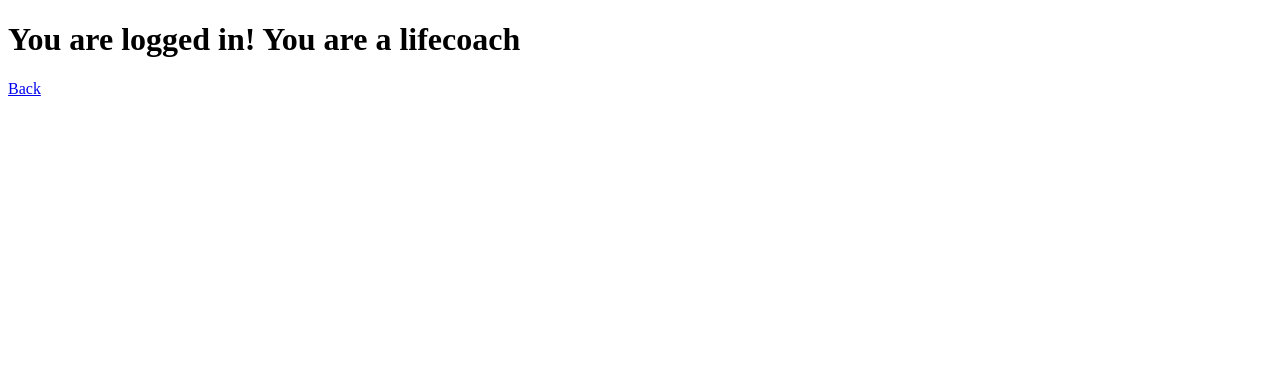
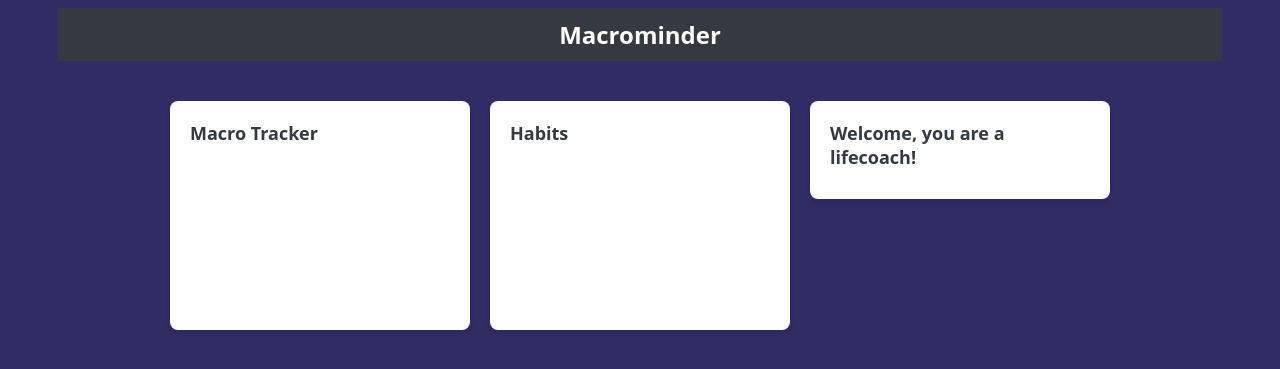
Before and after one commit to OriAdkins/MacroMinder, a Flask app: page /lifecoach/dashboard in a window 1280 px wide. Shown: the top 369 px of the page. Run offline with Flask 3, Linux system fonts and the light colour scheme.

Commit message:
Intermediate Dashboard styling

```diff
--- /dev/null
+++ b/static/css/dashboard.css
@@ -0,0 +1,71 @@
+body {
+    font-family: "Open Sans", Helvetica, Arial, sans-serif;
+    overflow-x: hidden;
+    color: #ffffff;
+    background-color: #302c64;
+    background-size: cover;
+    background-repeat: no-repeat;
+    background-position: center;
+    background-attachment: fixed;
+    padding-left: 50px;
+    padding-right: 50px;
+}
+
+#header-bar {
+    background-color: #343a40;
+    color: #ffffff;
+    padding: 10px 0;
+    text-align: center;
+}
+
+#header-bar h1 {
+    margin: 0;
+    font-size: 24px;
+    font-weight: bold;
+}
+
+#pieChartBlock {
+    height: 100%;
+    display: flex;
+    align-items: center;
+    justify-content: center;
+}
+
+#pieChartBlock p {
+    margin: 0;
+    color: #000000 !important;
+}
+
+.container {
+    max-width: 1200px;
+    margin: 0 auto;
+    padding: 20px;
+}
+
+.tm-content-row {
+    display: flex;
+    justify-content: center;
+    align-items: flex-start;
+    gap: 20px;
+    margin-top: 20px;
+}
+
+.tm-col {
+    flex: 1 1 auto;
+    max-width: 300px;
+}
+
+.bg-white {
+    background-color: #ffffff;
+    padding: 20px;
+    border-radius: 8px;
+    box-shadow: 0 2px 4px rgba(0, 0, 0, 0.1);
+}
+
+.tm-block-title {
+    margin-top: 0;
+    font-size: 18px;
+    font-weight: bold;
+    color: #343a40;
+    margin-bottom: 10px;
+}
--- a/templates/LifecoachDashboard.html
+++ b/templates/LifecoachDashboard.html
@@ -1,12 +1,43 @@
 <!DOCTYPE html>
 <html lang="en">
+
 <head>
- <meta charset="UTF-8">
- <meta name="viewport" content="width=device-width, initial-scale=1.0">
- <title>MacroMinder - Life Coach Dashboard</title>
+    <meta charset="UTF-8">
+    <meta name="viewport" content="width=device-width, initial-scale=1.0">
+    <meta http-equiv="X-UA-Compatible" content="ie=edge">
+    <title>Dashboard</title>
+    <link rel="stylesheet" type="text/css" href="{{ url_for('static', filename='css/dashboard.css') }}">
+    <link rel="stylesheet" href="dashboard.css">
 </head>
-<body>
-   <h1>You are logged in! You are a lifecoach</h1>
- <a href="/">Back</a>
+
+<body id="reportsPage">
+    <div id="header-bar">
+        <h1>Macrominder</h1>
+    </div>
+    <div class="" id="home">
+        <div class="container">
+            <!-- row -->
+            <div class="row tm-content-row tm-mt-big">
+                <div class="tm-col tm-col-big">
+                    <div class="bg-white tm-block h-100">
+                        <h2 class="tm-block-title">Macro Tracker</h2>
+                        <canvas id="lineChart"></canvas>
+                    </div>
+                </div>
+                <div class="tm-col tm-col-big">
+                    <div class="bg-white tm-block h-100">
+                        <h2 class="tm-block-title">Habits</h2>
+                        <canvas id="barChart"></canvas>
+                    </div>
+                </div>
+                <div class="tm-col tm-col-big"> <!-- Adjusted class to make the third block same size -->
+                    <div class="bg-white tm-block h-100"> <!-- Adjusted class to make the third block same size -->
+                        <h2 class="tm-block-title">Welcome, you are a lifecoach!</h2>
+                    </div>
+                </div>
+            </div>
+        </div>
+    </div>
 </body>
+
 </html>
```
Also changed, not shown: templates/AdminDashboard.html (+37 -6 lines), templates/UserDashboard.html (+37 -6 lines).
